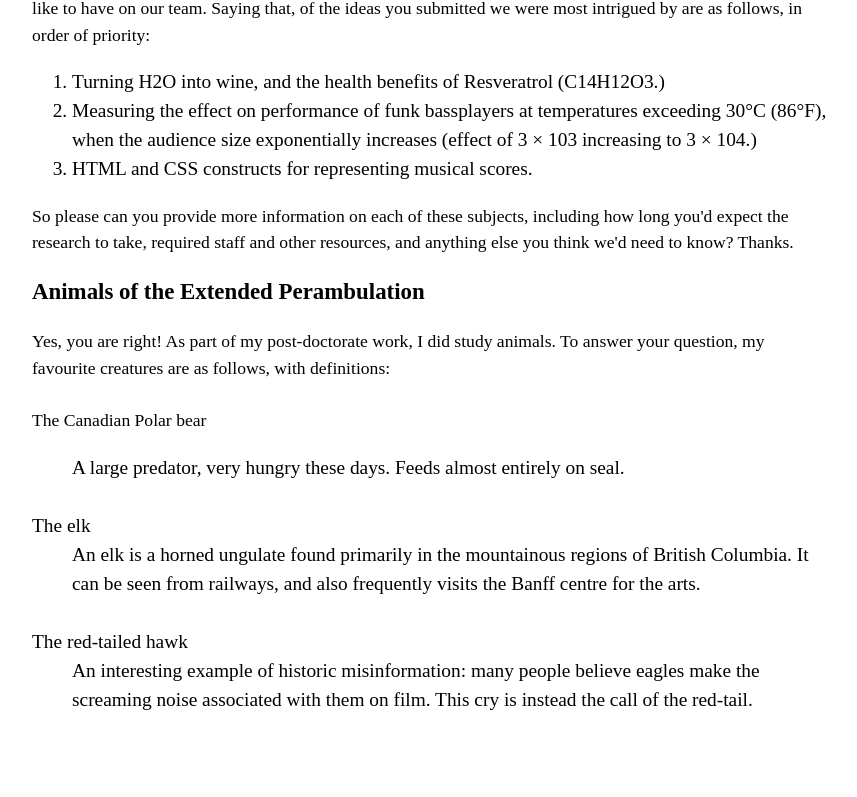
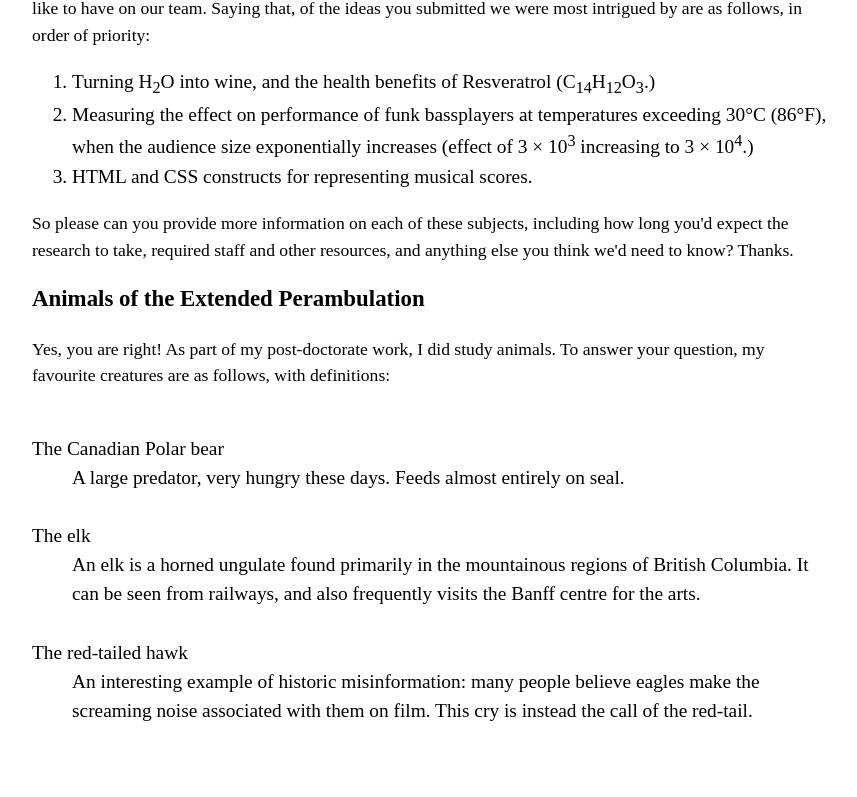
Before and after one commit to NnamdiEzeigwe/NnamdiEzeigwe.github.io, a plain HTML site: page lab_2/index.html in a window 1280 px wide. Shown: the part 1059-1856 px from the top of the page, without its empty margins (208-1065 px from the left). Drawn offline with Linux system fonts and the light colour scheme.

Commit message:
Update index.html

```diff
--- a/lab_2/index.html
+++ b/lab_2/index.html
@@ -54,8 +54,8 @@
             At the iSchool, we have a pretty open-minded research facility — as long as the subjects fall somewhere in the realm of information studies. You seem like an intelligent, dedicated researcher, and just the kind of person we'd like to have on our team. Saying that, of the ideas you submitted we were most intrigued by are as follows, in order of priority:
 
             <ol type="1">
-                <li>Turning H2O into wine, and the health benefits of Resveratrol (C14H12O3.)</li>
-                <li>Measuring the effect on performance of funk bassplayers at temperatures exceeding 30°C (86°F), when the audience size exponentially increases (effect of 3 × 103 increasing to 3 × 104.)</li>
+                <li>Turning H<sub>2</sub>O into wine, and the health benefits of Resveratrol (C<sub>14</sub>H<sub>12</sub>O<sub>3</sub>.)</li>
+                <li>Measuring the effect on performance of funk bassplayers at temperatures exceeding 30°C (86°F), when the audience size exponentially increases (effect of 3 × 10<sup>3</sup> increasing to 3 × 10<sup>4</sup>.)</li>
                 <li>HTML and CSS constructs for representing musical scores.</li>
               </ol>
               So please can you provide more information on each of these subjects, including how long you'd expect the research to take, required staff and other resources, and anything else you think we'd need to know? Thanks.
@@ -65,9 +65,9 @@
                 Yes, you are right! As part of my post-doctorate work, I did study animals. To answer your question, my favourite creatures are as follows, with definitions:
             <br>
             <br>
+            <dl>
             The Canadian Polar bear
             <br>
-            <dl>
             <dd>A large predator, very hungry these days. Feeds almost entirely on seal.</dd>
             <br>
             The elk
```
